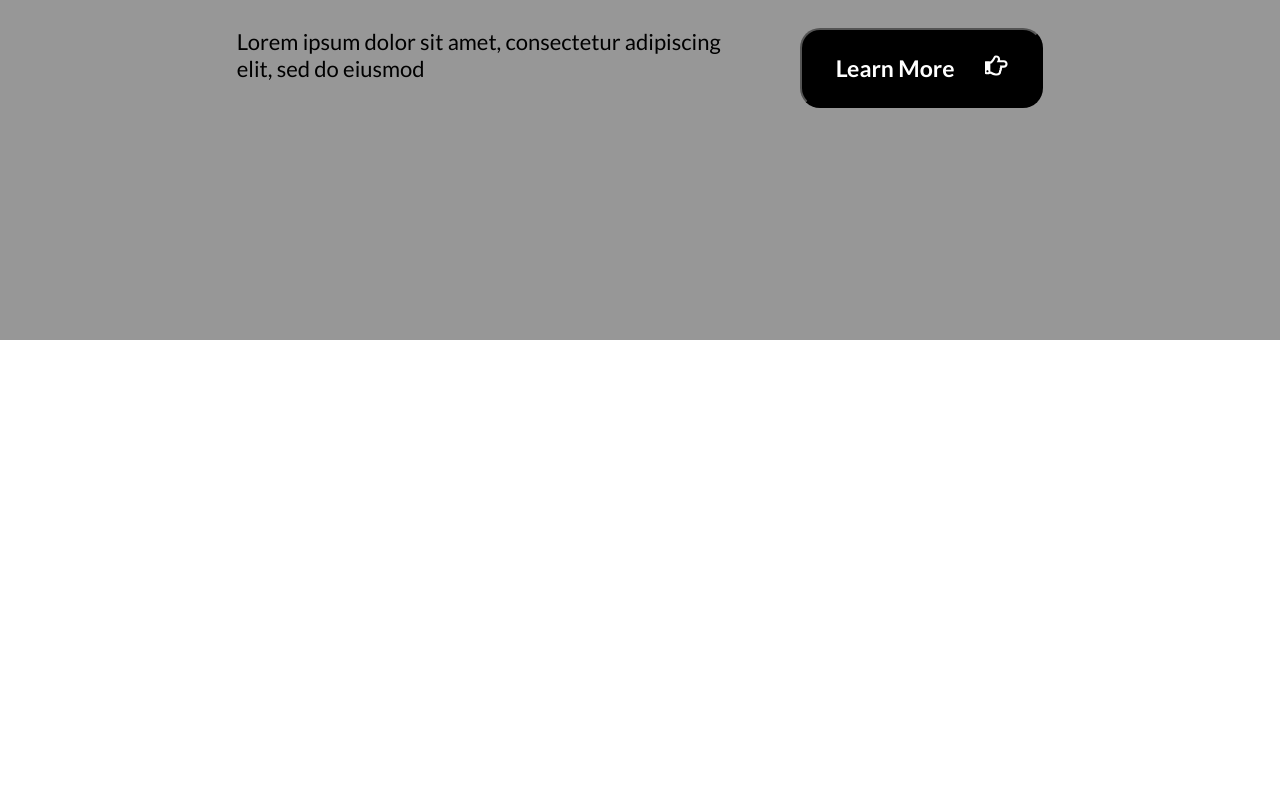
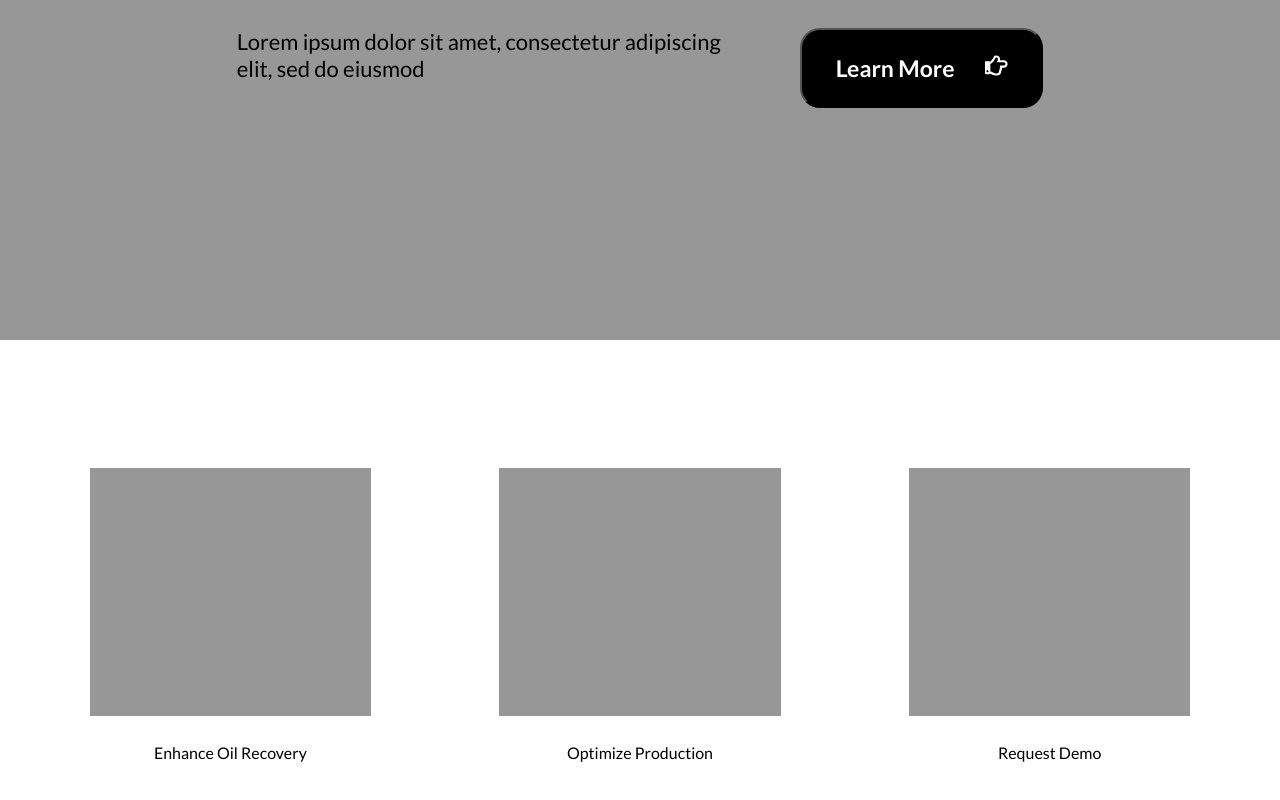
Before and after one commit to EbrahimGhanbari/cnergreen, a React (Create React App) app in the folder react-front-end/: page / in a window 1280 px wide. Shown: the part 460-1260 px from the top of the page. Before the commit the page ends 800 px from the top, so only its background shows below. Built offline with nearby package versions, Linux system fonts and the light colour scheme.

Commit message:
refractored

```diff
--- a/react-front-end/src/components/Main/Main.jsx
+++ b/react-front-end/src/components/Main/Main.jsx
@@ -2,14 +2,23 @@ import React from 'react';
 import './Main.scss';
 
 import SectionOne from './SectionOne';
-
+import SectionGrid from './SectionGrid';
 
 
 function Main (props) {
 
+  const gridInput = {
+    e1: ["Enhance Oil Recovery"],
+    e2: ["Optimize Production"],
+    e3: ["Request Demo"]
+  }
+
+
   return (
     <div>
       <SectionOne />
+      <SectionGrid
+      gridInput = {gridInput} />
     </div>
   );
 
--- /dev/null
+++ b/react-front-end/src/components/Main/SectionGrid.jsx
@@ -0,0 +1,29 @@
+import React from 'react';
+import './SectionGrid.scss';
+
+
+
+
+function SectionOne ({gridInput}) {
+
+  return (
+    <div className="gridContainer">
+        <div>
+            <div className="imgGrid"></div>
+            <div className="gridItemText"> { gridInput.e1[0] }</div>
+        </div>
+        <div>
+            <div className="imgGrid"></div>
+            <div className="gridItemText">{ gridInput.e2[0] }</div>
+        </div>
+        <div>
+            <div className="imgGrid"></div>
+            <div className="gridItemText">{ gridInput.e3[0] }</div>
+        </div>
+
+    </div>
+  );
+
+}
+
+export default SectionOne;
--- /dev/null
+++ b/react-front-end/src/components/Main/SectionGrid.scss
@@ -0,0 +1,28 @@
+@import '../../styles/variables.scss';
+
+
+.gridContainer{
+    padding-top: 16vh;
+    padding-bottom: 16vh;
+    padding-left: 7vw;
+    padding-right: 7vw;
+
+    display: flex;
+    flex-direction: row;
+    justify-content: space-between;
+}
+
+.imgGrid{
+    width: 22vw;
+    height: 31vh;
+    background-color: $base-color;
+}
+
+.gridItemText{
+    display: flex;
+    justify-content: center;
+    padding-top: 3.4vh;
+
+    font-family: $title-font;
+    font-weight: 400;
+}
```
